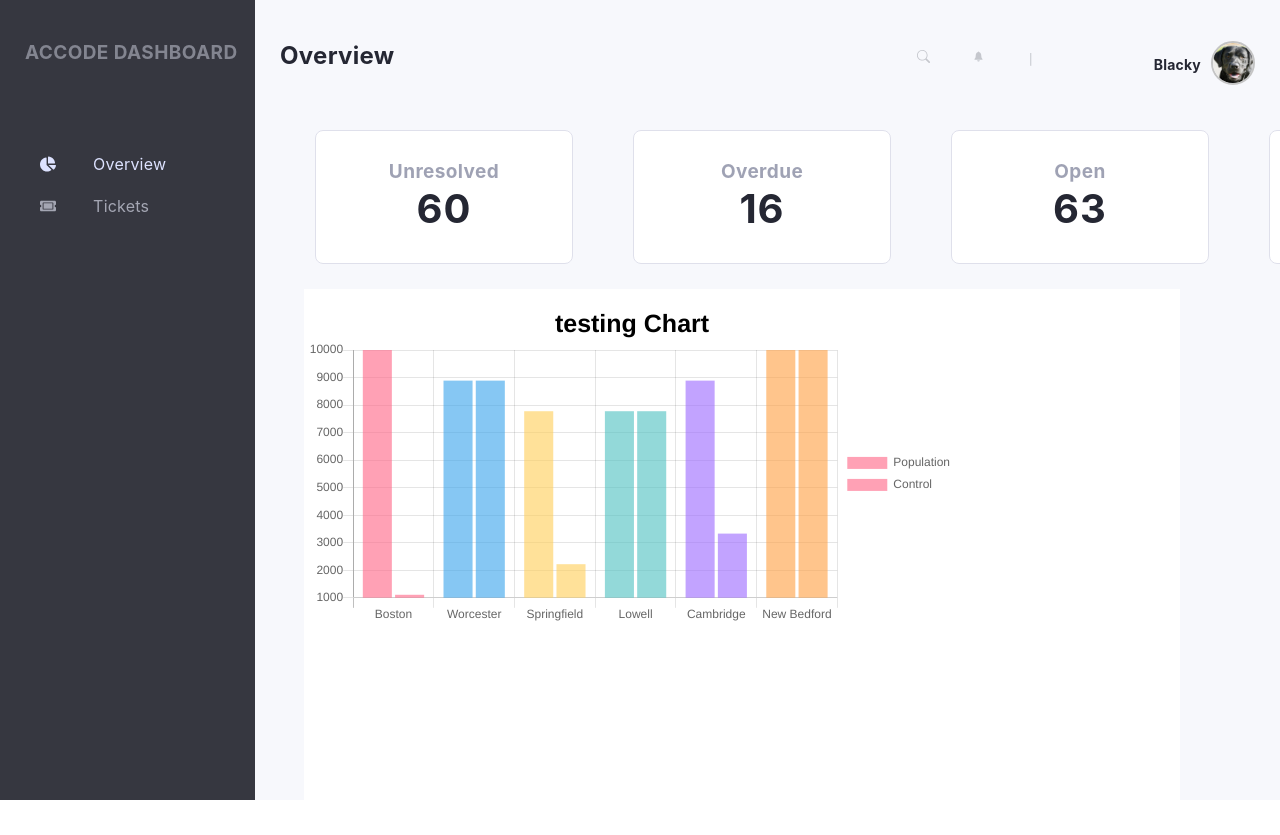
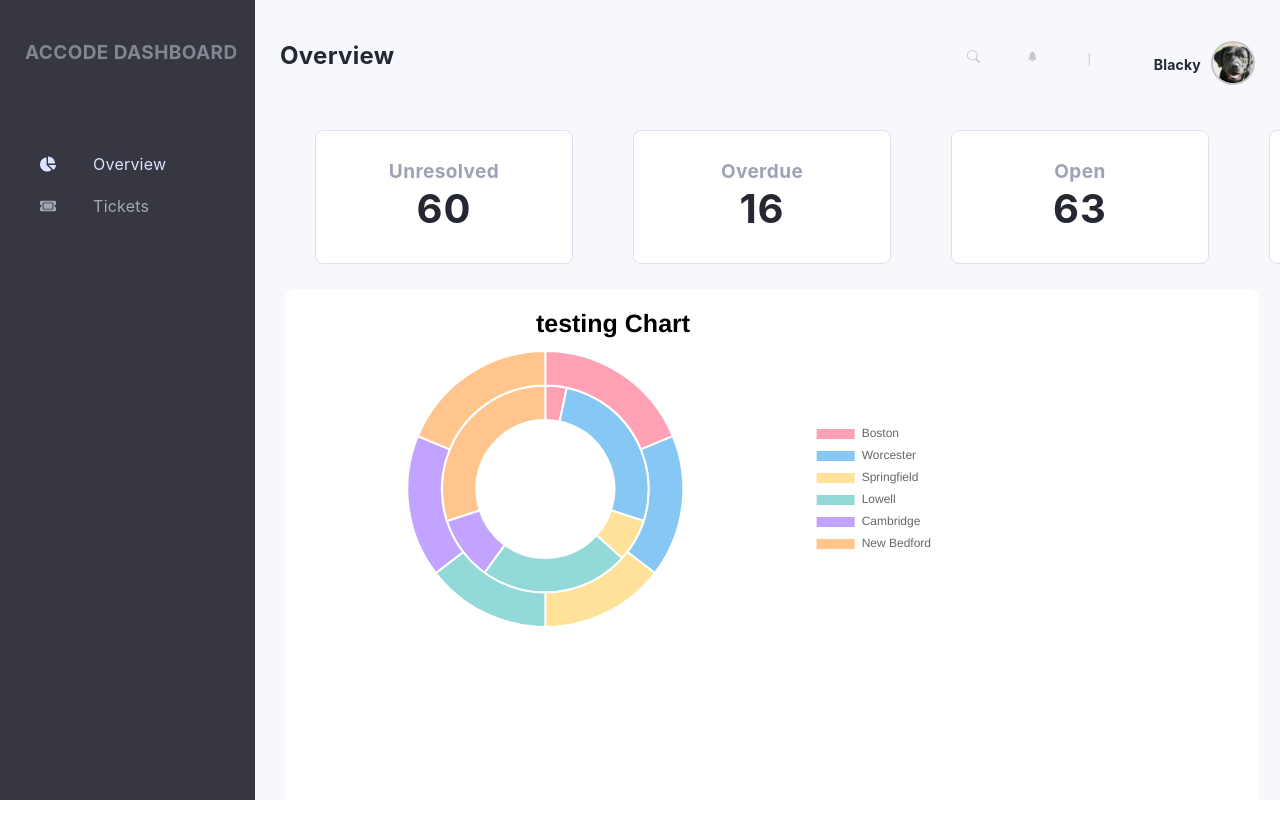
Before and after one commit to accodein/react-dashboard, a React (Create React App) app: page /overview in a window 1280 px wide. Shown: the top 835 px of the page. Built offline with nearby package versions, Linux system fonts and the light colour scheme.

Commit message:
modified charts and section navbar

```diff
--- a/src/contents/charts.js
+++ b/src/contents/charts.js
@@ -1,5 +1,5 @@
 import React, { Component } from "react";
-import { Bar } from "react-chartjs-2";
+import { Doughnut } from "react-chartjs-2";
 import classes from "./styles/charts.module.scss";
 
 class Chart extends Component {
@@ -62,7 +62,7 @@ class Chart extends Component {
       <>
         <div className={classes.Container}>
           <div className={classes.Chart}>
-            <Bar
+            <Doughnut
               data={this.state.chartData}
               options={{
                 title: {
--- a/src/contents/styles/charts.module.scss
+++ b/src/contents/styles/charts.module.scss
@@ -1,13 +1,15 @@
+.Container {
+    margin: auto;
+    margin-left: 30px;
+    border-radius: 10px;
+    width: 100%;
+    height: 546px;
+    background:white;
+}
+
 .Chart {
     position: absolute;
     width: 656px;
     height: auto;
     top: 300px;
 }
-
-.Container {
-    margin: auto;
-    width: 90%;
-    height: 546px;
-    background:white;
-}
--- a/src/contents/styles/sectionNavbar.module.scss
+++ b/src/contents/styles/sectionNavbar.module.scss
@@ -12,7 +12,7 @@
 
 .SectionHeader {
     display: flex;
-    width: 80%;
+    width: 86%;
     flex-direction: row;
     justify-content: space-between;
     margin-right: 200px;
```
